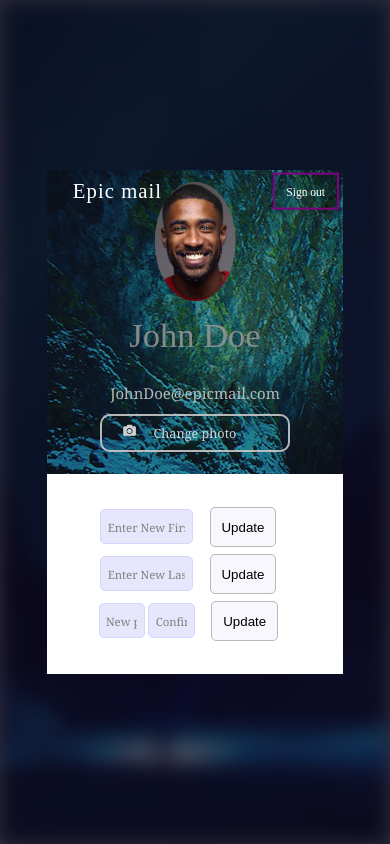
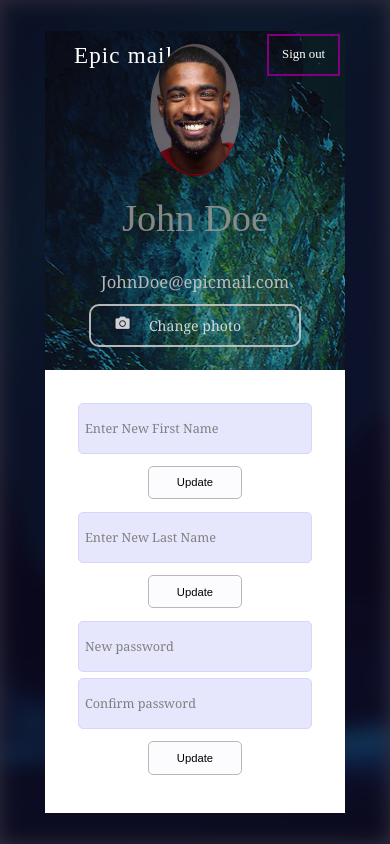
Before and after one commit to kevoese/Epic-mail, a website: page UI/profile-edit.html in a window 390 px wide. Drawn offline with Linux system fonts and the light colour scheme; a web font is replaced by a local one.

Commit message:
[Bug #164398162] Fix profile button unwanted margin

```diff
--- a/UI/CSS/profile-edit.css
+++ b/UI/CSS/profile-edit.css
@@ -126,6 +126,7 @@ nav {
   position: relative;
   margin:  auto;
   width: 76%;
+    min-width: 300px;
 }
 
 .editprofilebar {
@@ -254,7 +255,7 @@ nav {
     border-radius: 5px;
      background-color: rgb(230, 230, 252);
     height: 2.8em;
-    width: 40%;
+     width: 20em;
     padding: 0.5em;
     font-family: cambria;
     font-size: 0.9em;
@@ -266,7 +267,7 @@ nav {
 }
 
 .changePassword input{
-    width: 20%;
+    width: 10em;
 }
 
 .updatewrap {
@@ -276,7 +277,7 @@ nav {
 }
 
 .profilebuttons {
-  background-color: rgb(240, 240, 252, 0.5);
+  background-color: rgb(240, 240, 252, 0.2);
   height: 3em;
     border-radius: 5px;
     width: 5em;
@@ -296,24 +297,23 @@ nav {
         width: 7em;
     }
 
-    input::placeholder{
-        font-size: 0.9em;
-    }
 
 }
 
-@media screen and (max-width: 550px) {
+@media screen and (max-width: 610px) {
   body {
     font-size: 0.8em;
   }
+
+     .updateuser input{
+       height: 4em;
+        width: 100%;
+         margin: 0.5em auto;
+         display: block;
+  }
+    .updateuser button {
+        font-size: 0.8em;
+        margin: 0.5em;
+        width: 40%;
+    }
 }
-
-@media screen and (max-width: 400px) {
-
-    .container {
-    display: block;
-    font-size: 0.9em;
-    overflow-x: scroll;
-  }
-
-}
```
